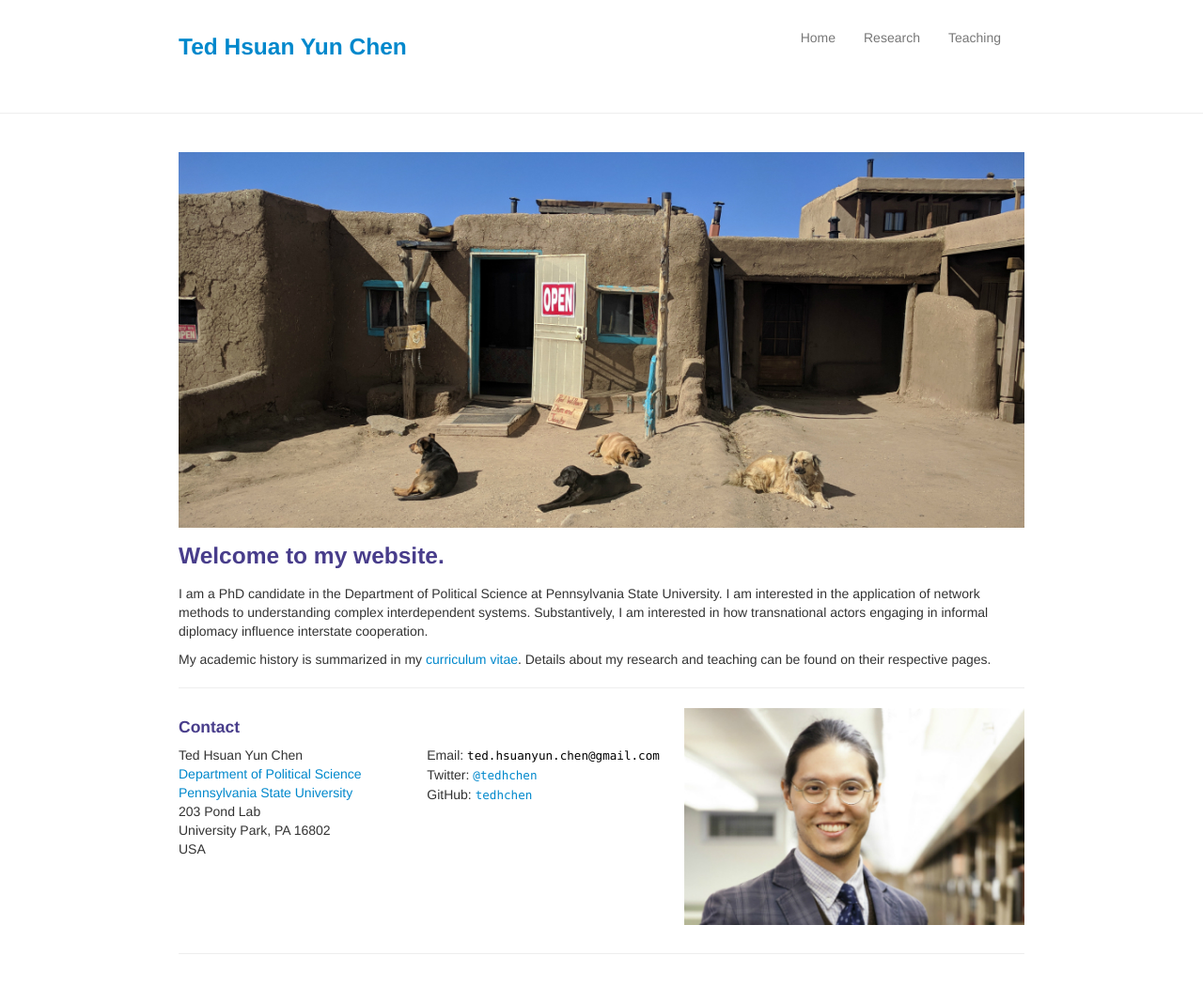
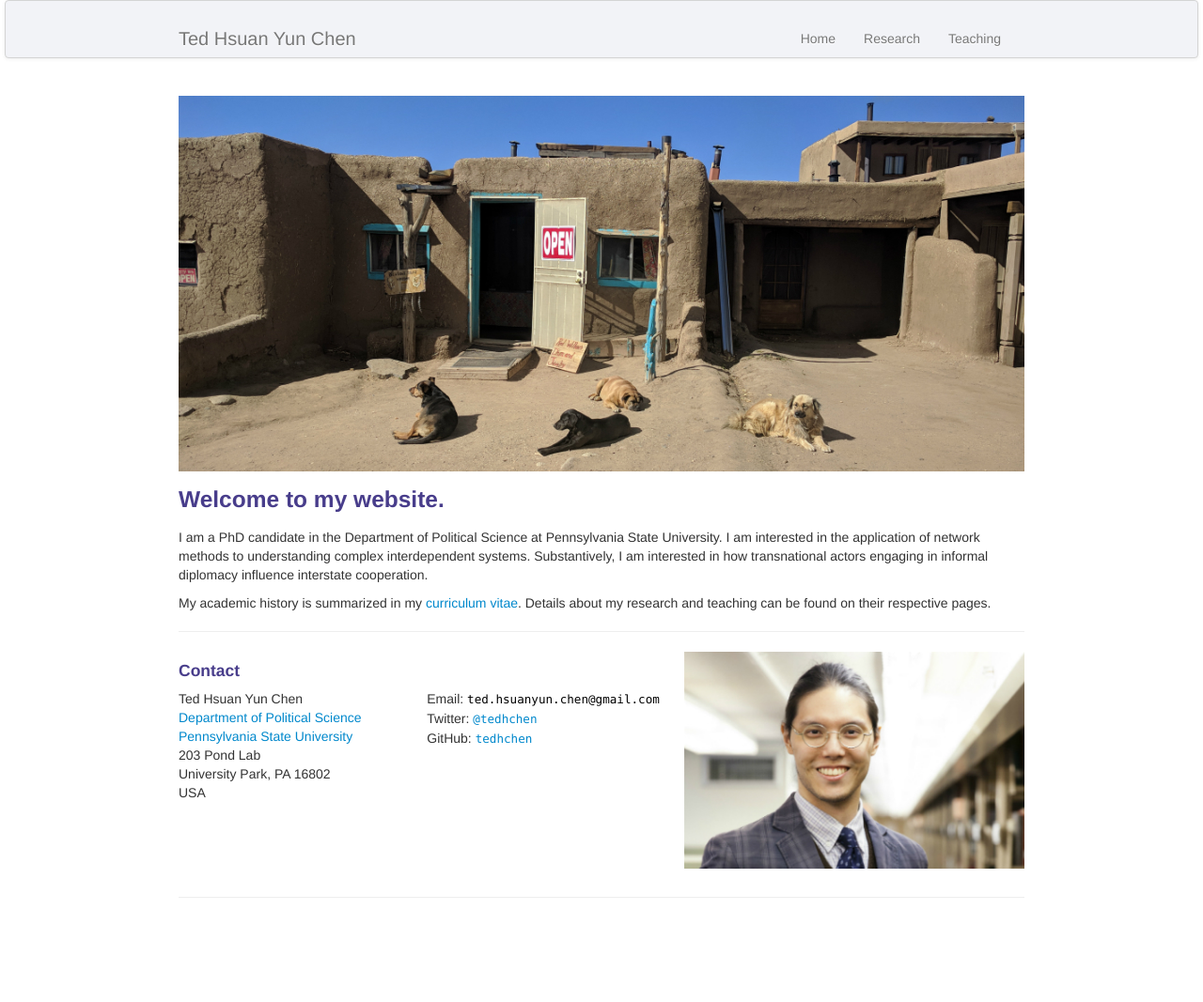
Before and after one commit to tedhchen/tedhchen.github.io, a Jekyll site: the page built from index.md, in a window 1280 px wide. Shown: the whole page at 94% size. Built offline with Jekyll 4.4.1, drawn with Linux system fonts in a browser that asks for light colours; after the commit the page ends 1007 px from its top, so only the background shows below that.

Commit message:
adjusted navbar appearance

```diff
--- a/_includes/themes/twitter/default.html
+++ b/_includes/themes/twitter/default.html
@@ -32,12 +32,9 @@
 
   <body>
     <div class="navbar">
+      <div class="navbar-inner">
         <div class="container-narrow">
-	<div class="row-fluid">
-		<div class="span5">
-			<h3><a href="{{ HOME_PATH }}">{{ site.title }}</a></h3>
-		</div>
-		<div class="span7">
+          <a class="brand" href="{{ HOME_PATH }}">{{ site.title }}</a>
           <ul class="nav">
              <li><a href="{{ BASE_PATH }}/index.html">Home</a></li>
              <li><a href="{{ BASE_PATH }}/pages/research.html">Research</a></li>
@@ -46,8 +43,6 @@
         </div>
       </div>
     </div>
-	</div>
-	<hr style="margin-top:-30px margin-bottom:-20px"/>
 
 
     <div class="container-narrow">
```
Lines whose indentation alone changed are shown as unchanged.
